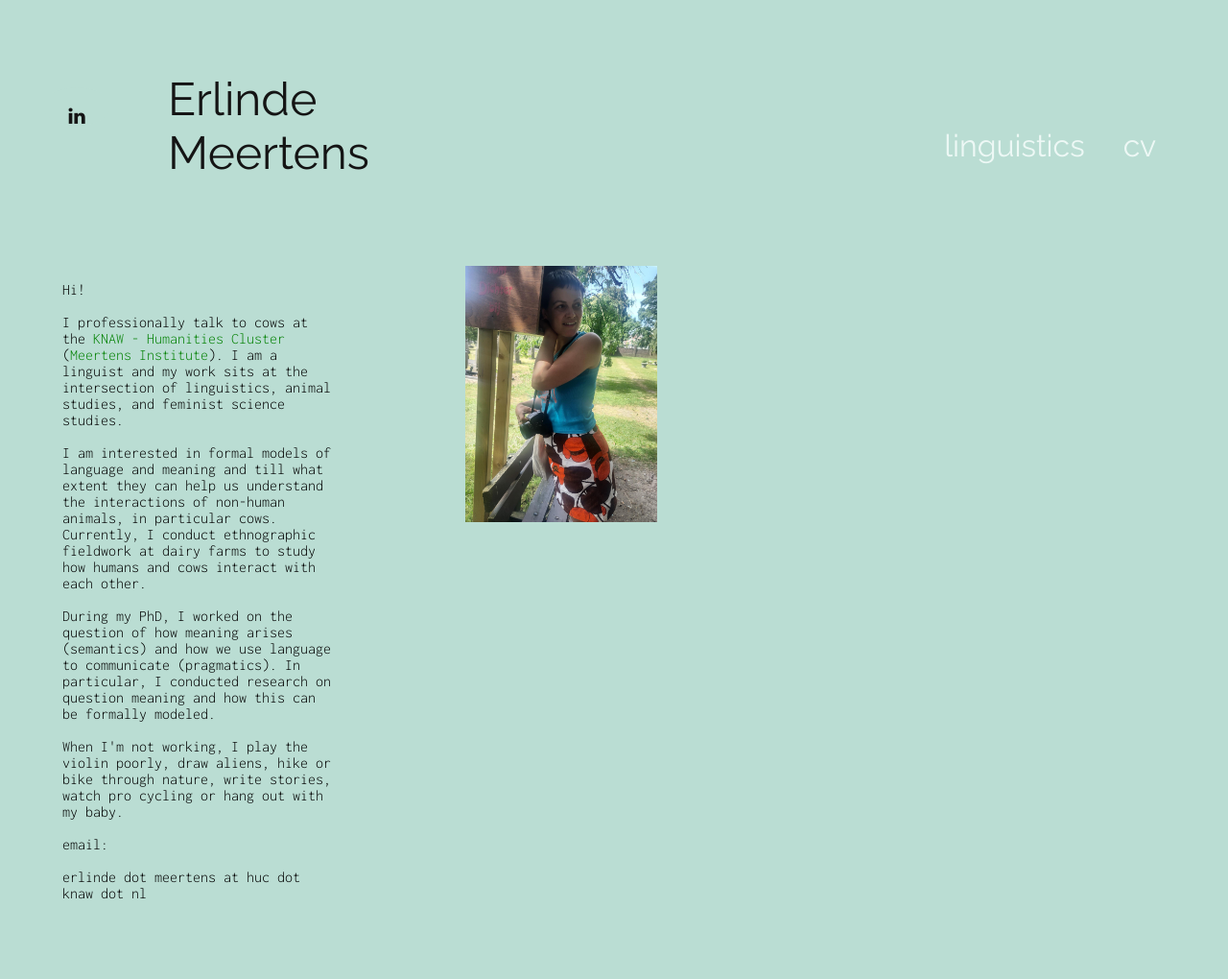
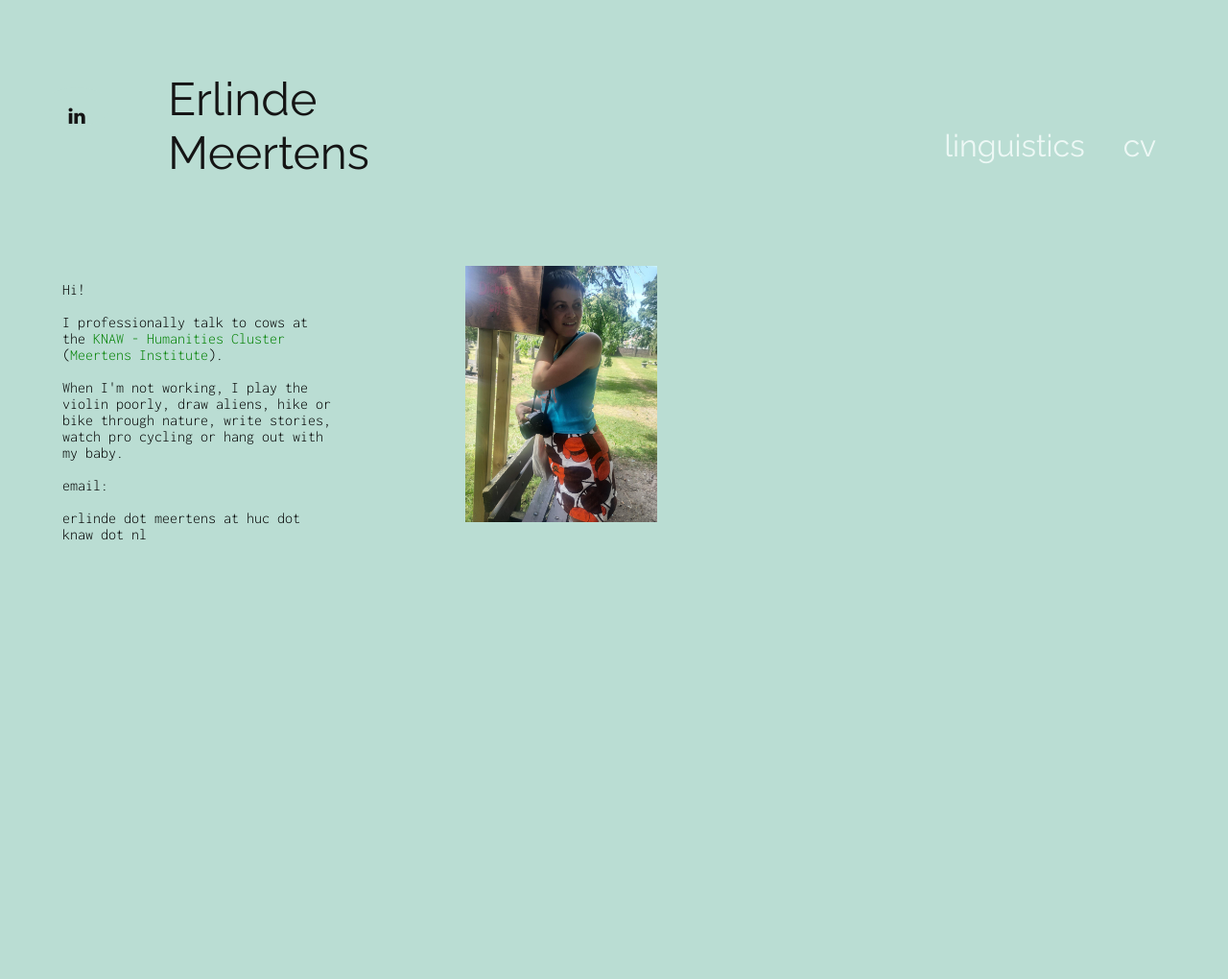
Before and after one commit to emeertens/personal, a Jekyll site: the page built from index.md, in a window 1280 px wide. Shown: the whole page at 96% size. Built offline with Jekyll 4.4.1, drawn with Linux system fonts in a browser that asks for light colours; after the commit the page ends 900 px from its top, so only the background shows below that.

Commit message:
Update personal introduction in index.md
Removed some content about research interests and added personal hobbies.

```diff
--- a/index.md
+++ b/index.md
@@ -4,10 +4,7 @@
 ---
 
 <div style="display: inline-block; width: 70%; vertical-align: top; margin-right: 20px;">
-<p>Hi!<br> <br> I professionally talk to cows at the  <a href="https://huc.knaw.nl/" style="color: green;" target="_blank">KNAW - Humanities Cluster</a> (<a href="https://meertens.knaw.nl/en/" style="color: green;" target="_blank">Meertens Institute</a>). I am a linguist and my work sits at the intersection of linguistics, animal studies, and feminist science studies. <br> <br>
-I am interested in formal models of language and meaning and till what extent they can help us understand the interactions of non-human animals, in particular cows. Currently, I conduct ethnographic fieldwork at dairy farms to study how humans and cows interact with each other. <br> <br>
-During my PhD, I worked on the question of how meaning arises (semantics) and how we use language to communicate (pragmatics). In particular, I conducted research on question meaning and how this can be formally modeled.
-
+<p>Hi!<br> <br> I professionally talk to cows at the  <a href="https://huc.knaw.nl/" style="color: green;" target="_blank">KNAW - Humanities Cluster</a> (<a href="https://meertens.knaw.nl/en/" style="color: green;" target="_blank">Meertens Institute</a>).
 <br> <br>
 When I'm not working, I play the violin poorly, draw aliens, hike or bike through nature, write stories, watch pro cycling or hang out with my baby.
 <br> <br>
```
